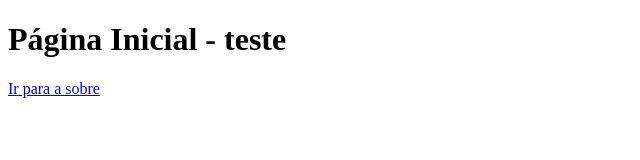
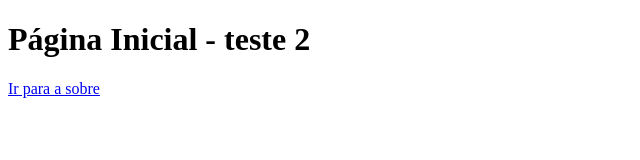
Before and after one commit to inaciofabricio/ci-cd-example, a Next.js app: page / in a window 1280 px wide. Shown: the top 160 px of the page, without its empty margins (0-640 px from the left). Built offline with nearby package versions, Linux system fonts and the light colour scheme.

Commit message:
teste de bloqueio

```diff
--- a/pages/index.js
+++ b/pages/index.js
@@ -3,7 +3,7 @@ import NextLink from "next/link";
 export default function HomeScreen() {
   return (
     <div>
-      <h1>Página Inicial - teste</h1>
+      <h1>Página Inicial - teste 2</h1>
       <NextLink href="/sobre">
         <a>Ir para a sobre</a>
       </NextLink>
```
